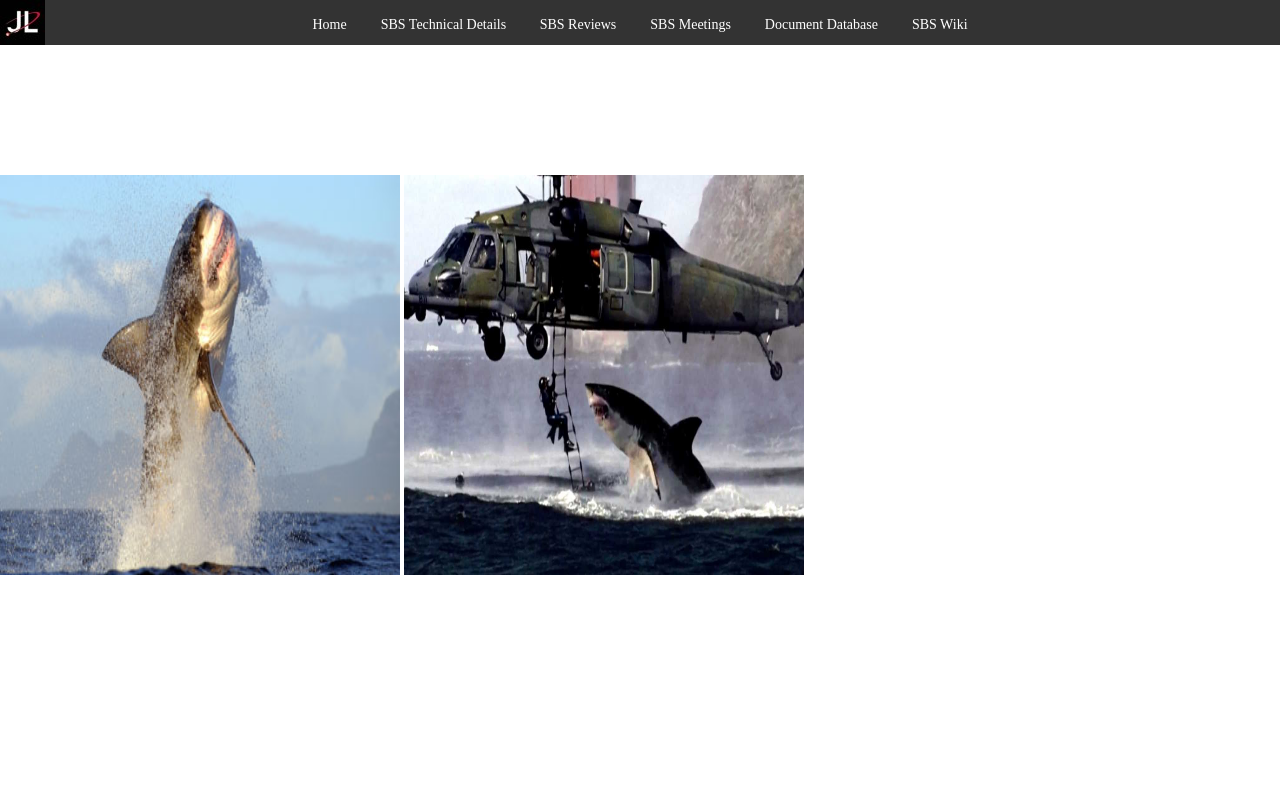
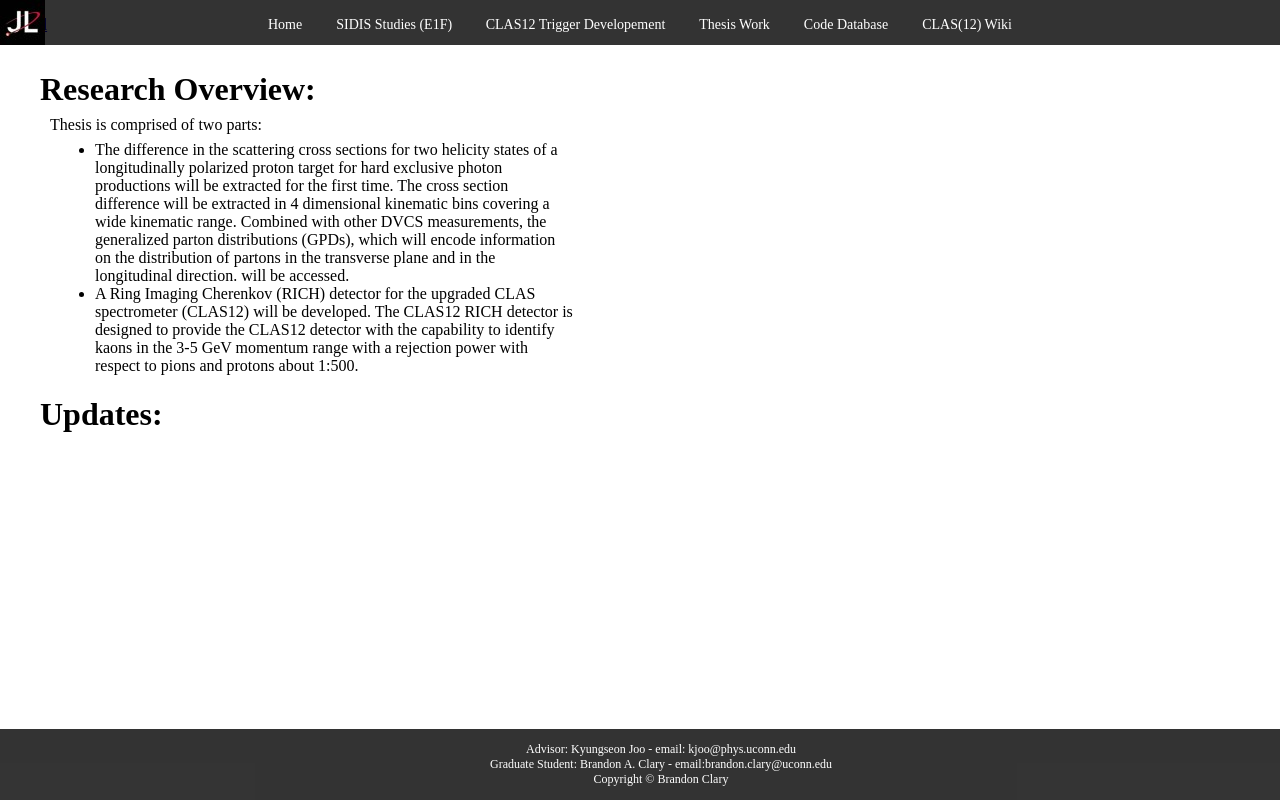
Before and after one commit to kuantumlad/WebDev, a PHP site: page / in a window 1280 px wide. Run offline with PHP 8.4, Linux system fonts and the light colour scheme.

Commit message:
Changed format to clas thesis work

```diff
--- a/index.html
+++ b/index.html
@@ -7,27 +7,26 @@
   <link rel="stylesheet" href="style.css">
    <script src="style.js"> </script>
 
-  <title>Hall A SuperBigbite Home</title>
+  <title>Brandon's Home Page</title>
 </head>
 
 <body>
 
   <div id="navigationContainer">
-
-
     <a href="#">Home</a>
-    <a href="#">SBS Technical Details </a>
-    <a href="#">SBS Reviews</a>
-    <a href="#">SBS Meetings</a>
-    <a href="#">Document Database</a>
-    <a href="#">SBS Wiki</a>
-
+    <a href="#">SIDIS Studies (E1F)  </a>
+    <a href="#">CLAS12 Trigger Developement</a>
+    <a button="db">Thesis Work</a>
+    <a href="#">Code Database</a>
+    <a href="#">CLAS(12) Wiki</a>
   </div>
 
   <div class="banner">
     <div>
-      <img class="bannerImg" src="img/shark1.jpg" width="400px" height="400px"/>
-      <img class="bannerImg" src="img/shark2.jpg" width="400px" height="400px"/>
+     <!-- <img class="sideImg" src="img/clas12_lo.JPG"/> -->
+
+    <!--  <img class="bannerImg" src="img/shark2.jpg" width="400px"
+    height="400px"/> -->
 
     </div>
   </div>
@@ -38,13 +37,42 @@
     <p>WELCOME</p>
   </div>-->
 
-  <div class="upload">
+  <!-- <div class="upload"> -->
 
     <p><a id="submit" class="button" href="#">Upload</a></p>
 
   </div>
 
+  <h1 id="ResearchTopic"> Research Overview: </h1>
+  <p id="ResearchInterest">Thesis is comprised of two parts:</p>
+  <ul id="topics">
+    <li>The difference in the scattering cross sections for two
+  helicity states of a longitudinally polarized proton target for hard
+  exclusive photon productions will be extracted for the first
+  time. The cross section difference will be extracted in 4
+  dimensional kinematic bins covering a wide kinematic range.
+  Combined with other DVCS measurements, the generalized parton
+  distributions (GPDs), which will encode information on the
+  distribution of partons in the transverse plane and in the
+  longitudinal direction. will be accessed.</li>
+    <li>A Ring Imaging Cherenkov (RICH) detector for the upgraded CLAS
+  spectrometer (CLAS12) will be developed. The CLAS12 RICH
+  detector is designed to provide the CLAS12 detector with the
+  capability to identify kaons in the 3-5 GeV momentum range with a
+  rejection power with respect to pions and protons about 1:500.</li>
+  </ul>
 
+  <h1 id="ResearchUpdates">Updates:</h1>
+
+
+
+  <div id="footer">
+    <ul style="list-style-type:none">
+      <li>Advisor: Kyungseon Joo - email: kjoo@phys.uconn.edu</li>
+      <li>Graduate Student: Brandon A. Clary - email:brandon.clary@uconn.edu</li>
+      <li>Copyright © Brandon Clary</li>
+    </ul>
+</div>
 
 
 </body>
--- a/style.css
+++ b/style.css
@@ -9,8 +9,6 @@ padding: 0;
     padding: 2px;
     width: 200px;
     height: 50px;
-
-
 }
 
 div{
@@ -27,6 +25,19 @@ div{
     background: rgba(205,205,205,0.5);
     -moz-box-shadow: 0px 0px 8px #444;
     -webkit-box-shadow: 0px 0px 8px #444;
+}
+
+#footer{
+    position: absolute;
+    background-color: rgba(1, 1, 1, 0.8);
+    color:white;
+    clear:both;
+    text-align:center;
+    padding:1px;
+    bottom: 0;
+    margin: auto;
+    width: 100%;
+    font-size: 12px;
 }
 
 .upload a.button{
@@ -52,8 +63,13 @@ margin: 175px auto;
 
 
 img{
-    z-index:-1;
-    position:relative;
+    position: fixed;
+    left: 500px;
+    top: 300px ;
+    width: 200px;
+    height: 100px;
+    margin: 0;
+    padding: 0;
 }
 
 #navigationContainer{
@@ -107,3 +123,39 @@ color: grey;
     -webkit-box-shadow: 0 1px 0 #111111, 0 2px 0 #777777;
     box-shadow: 0 1px 0 #111111, 0 2px 0 #777777;
 }
+
+.dropbtn {
+    background-color: #4CAF50;
+    color: rgba(1, 1, 1, 0.7);
+    padding: 16px;
+    font-size: 16px;
+    border: none;
+    cursor: pointer;
+}
+
+#ResearchInterest {
+    position: absolute;
+    top: 100px;
+    left: 50px;
+}
+
+#ResearchTopic{
+    position: absolute;
+    top: 50px;
+    left: 40px;
+}
+
+#ResearchUpdates{
+    position: absolute;
+    top: 375px;
+    left: 40px;
+}
+
+#topics{
+    position: absolute;
+    top: 125px;
+    left: 55px;
+    style :list-style-type:disk;
+    width: 30em;
+    word-wrap: break-word;
+}
```
Also changed, not shown: img/clas12_lo.JPG (added), 1 other file.
